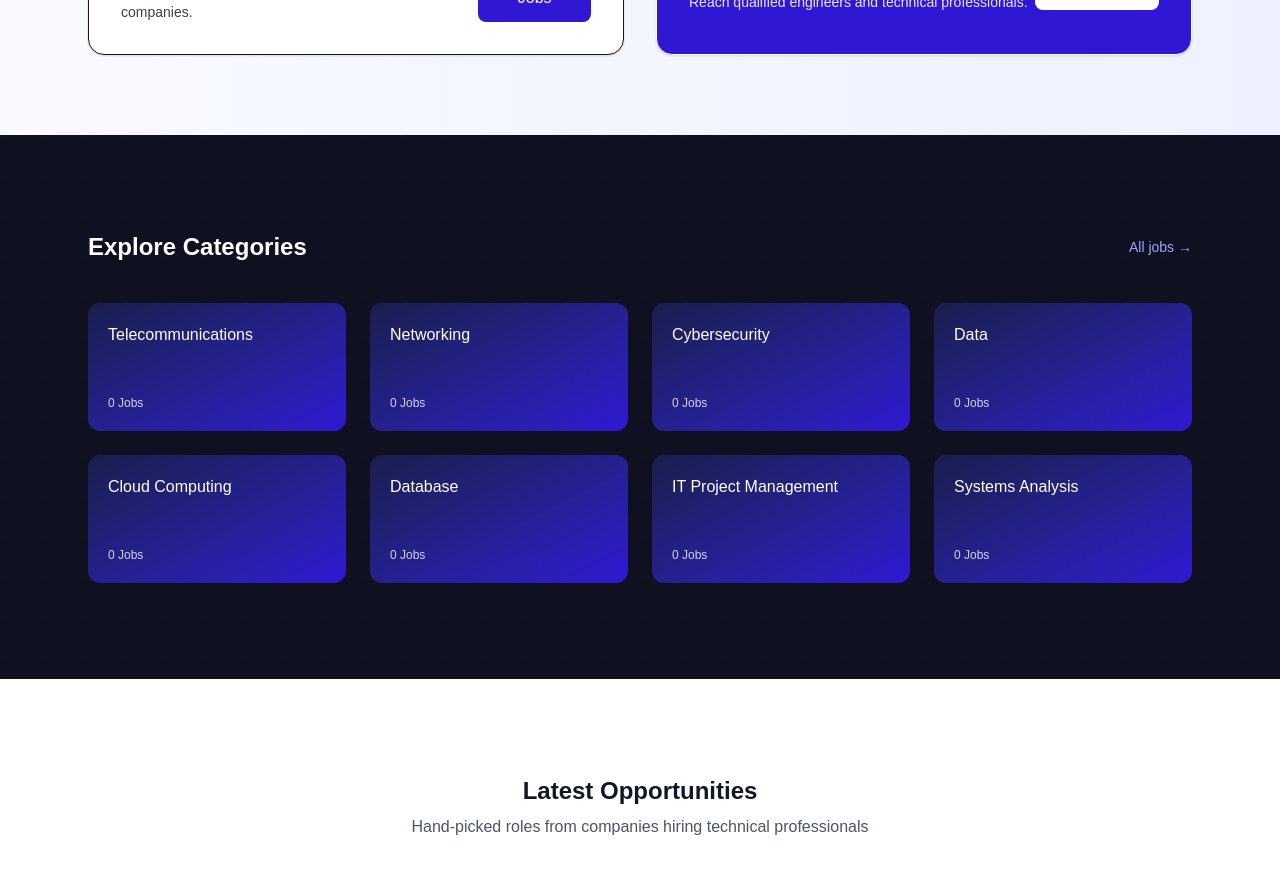
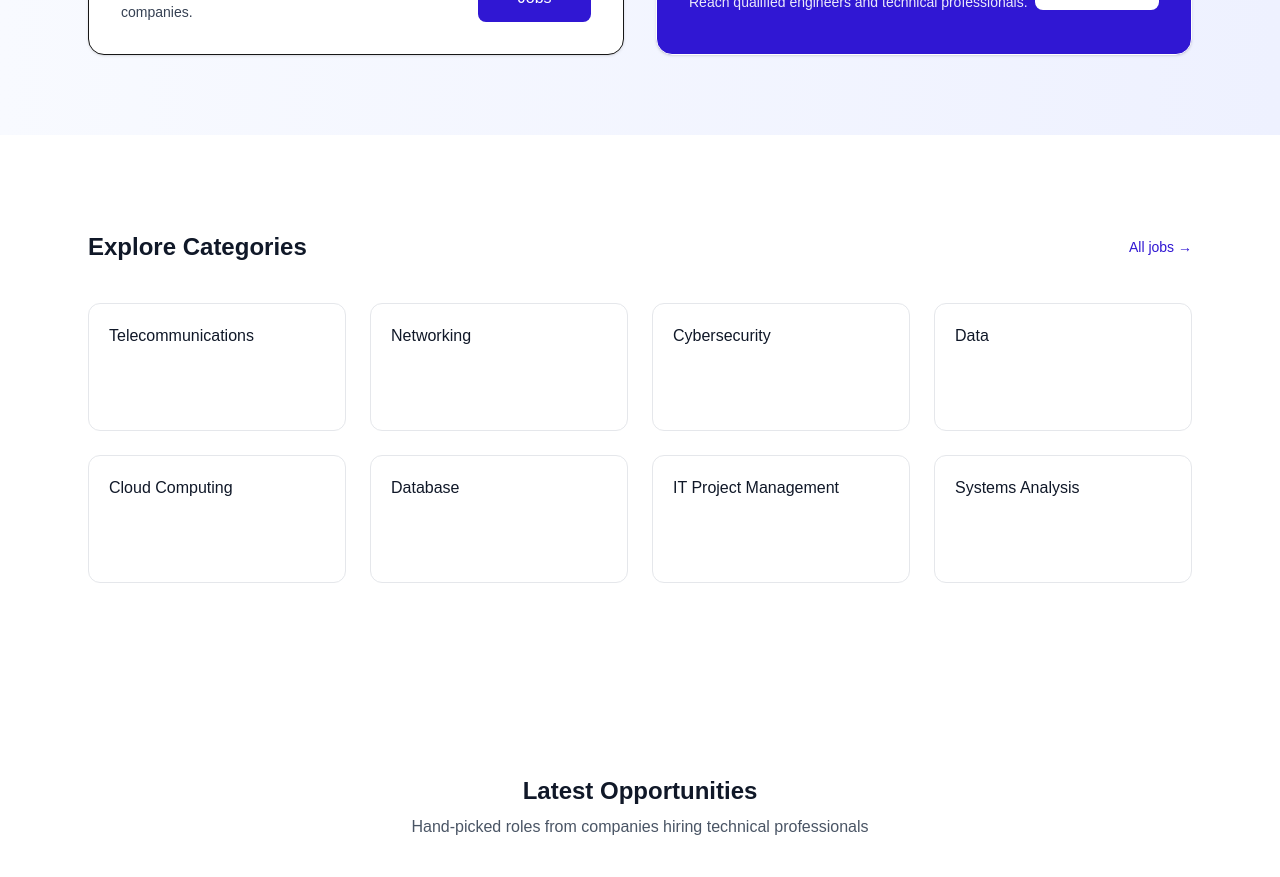
Before and after one commit to adebisidolapo/technicaljobboard, a Next.js app in the folder jobboard/: page / in a window 1280 px wide. Shown: the part 820-1697 px from the top of the page. Built offline with nearby package versions, Linux system fonts and the light colour scheme.

Commit message:
UI cleanup: new hero background, section redesign, SVG assets

```diff
--- a/jobboard/app/page.tsx
+++ b/jobboard/app/page.tsx
@@ -73,13 +73,13 @@ export default function Home() {
       </section>
 
       {/* ================= CATEGORIES ================= */}
-      <section className="py-24 bg-[#0F1020] relative overflow-hidden">
-        <div className="absolute inset-0 bg-[url('/dots-bg.svg')] opacity-10" />
+      <section className="py-24 bg-white relative overflow-hidden">
+        <div className="absolute inset-0 bg-[url('/dots-bg.svg')] opacity-5" />
 
         <div className="relative max-w-6xl mx-auto px-6">
           <div className="flex justify-between items-center mb-10">
-            <h2 className="text-2xl font-semibold text-white">Explore Categories</h2>
-            <span className="text-sm text-[#9AA5FF] cursor-pointer">All jobs →</span>
+            <h2 className="text-2xl font-semibold text-gray-900">Explore Categories</h2>
+            <span className="text-sm text-[#3017D3] cursor-pointer">All jobs →</span>
           </div>
 
           <div className="grid grid-cols-2 sm:grid-cols-3 md:grid-cols-4 gap-6">
@@ -87,7 +87,7 @@ export default function Home() {
               (cat) => (
                 <div
                   key={cat}
-                  className="h-32 bg-gradient-to-br from-[#1B1D4E] to-[#3017D3] rounded-xl p-5 text-white flex flex-col justify-between"
+                  className="h-32 bg-white border border-gray-200 rounded-xl p-5 text-gray-900 flex flex-col justify-between hover:shadow-md transition"
                 >
                   <span className="font-medium">{cat}</span>
                   <span className="text-xs text-white/80">0 Jobs</span>
```
